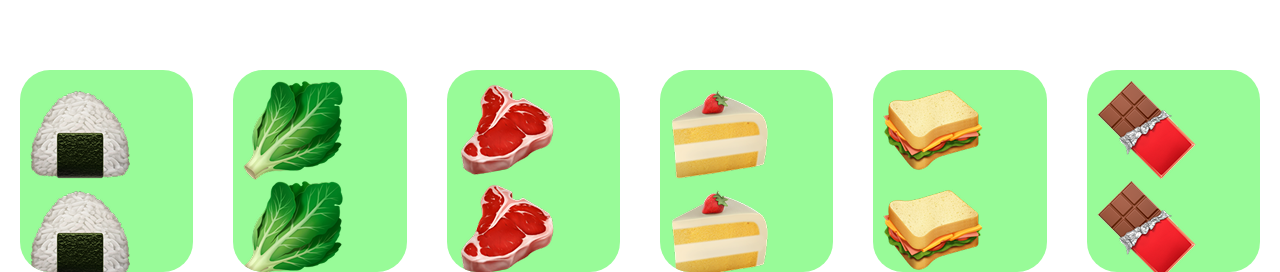
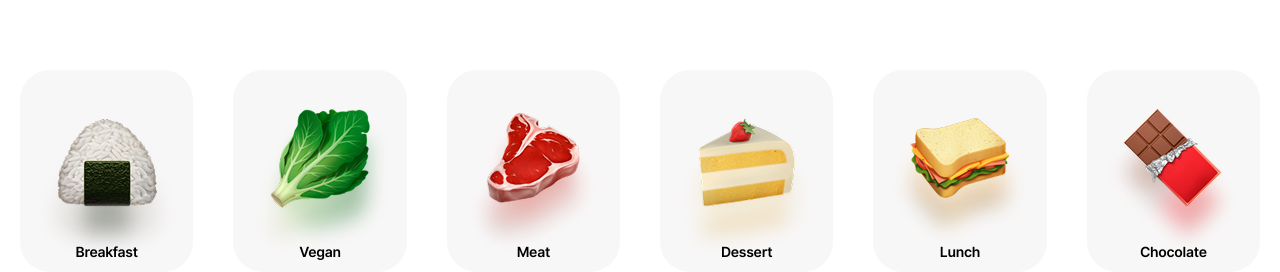
Before and after one commit to ysk2006/foodieland, a React (Vite) app: page / in a window 1280 px wide. Shown: the part 1223-1495 px from the top of the page. Built offline with nearby package versions, Linux system fonts and the light colour scheme; no server answers.

Commit message:
update(component): polish category cards
Add hover motion, image shadow and link wrapping so category cards match the home page style.

```diff
--- a/src/components/ui/cards/category-card/CategoryCard.jsx
+++ b/src/components/ui/cards/category-card/CategoryCard.jsx
@@ -1,16 +1,27 @@
+import { Link } from "react-router";
+
 import styles from "./CategoryCard.module.scss";
 
 function CategoryCard({ id, name, image }) {
     return (
-        <div className={styles.category__card} key={id}>
-            <div>
-                <img src={image} alt={name} />
-                <img src={image} alt="shadow" />
+        <Link to={"/"} className={styles.category__card} key={id}>
+            <div className={styles.category__imageWrapper}>
+                <img
+                    className={styles.category__image}
+                    src={image}
+                    alt={name}
+                />
+                <img
+                    className={styles.category__shadow}
+                    src={image}
+                    alt=""
+                    aria-hidden="true"
+                />
             </div>
-            <div>
+            <div className={styles.category__name}>
                 <span>{name}</span>
             </div>
-        </div>
+        </Link>
     );
 }
 
--- a/src/components/ui/cards/category-card/CategoryCard.module.scss
+++ b/src/components/ui/cards/category-card/CategoryCard.module.scss
@@ -4,5 +4,64 @@
     overflow: hidden;
     padding: 10px;
     border-radius: 30px;
-    background-color: palegreen;
+    background-color: rgb(248, 247, 247);
+    display: flex;
+    flex-direction: column;
+    text-decoration: none;
+    color: black;
+
+    &:hover .category__image {
+        bottom: 20px;
+        transform: scale(120%);
+    }
+
+    &:hover .category__name {
+        transform: scale(115%);
+    }
 }
+
+.category__imageWrapper {
+    position: relative;
+    flex: 1;
+    display: flex;
+    align-items: center;
+    justify-content: center;
+    min-height: 0;
+}
+
+.category__image {
+    position: relative;
+    z-index: 1;
+    max-width: 75%;
+    max-height: 75%;
+    bottom: 0;
+    transition: 0.3s ease;
+    object-fit: contain;
+}
+
+.category__shadow {
+    position: absolute;
+    bottom: 0;
+    left: 50%;
+    z-index: 0;
+    width: 65%;
+    transform: translateX(-50%) translateY(0%);
+    filter: blur(10px);
+    opacity: 0.35;
+    pointer-events: none;
+}
+
+.category__name {
+    display: flex;
+    align-items: center;
+    justify-content: center;
+    padding-top: 4px;
+    transform: scale(100%);
+    transition: transform 0.3s ease;
+
+    span {
+        font-size: 14px;
+        font-weight: 600;
+        letter-spacing: -0.02em;
+    }
+}
```
